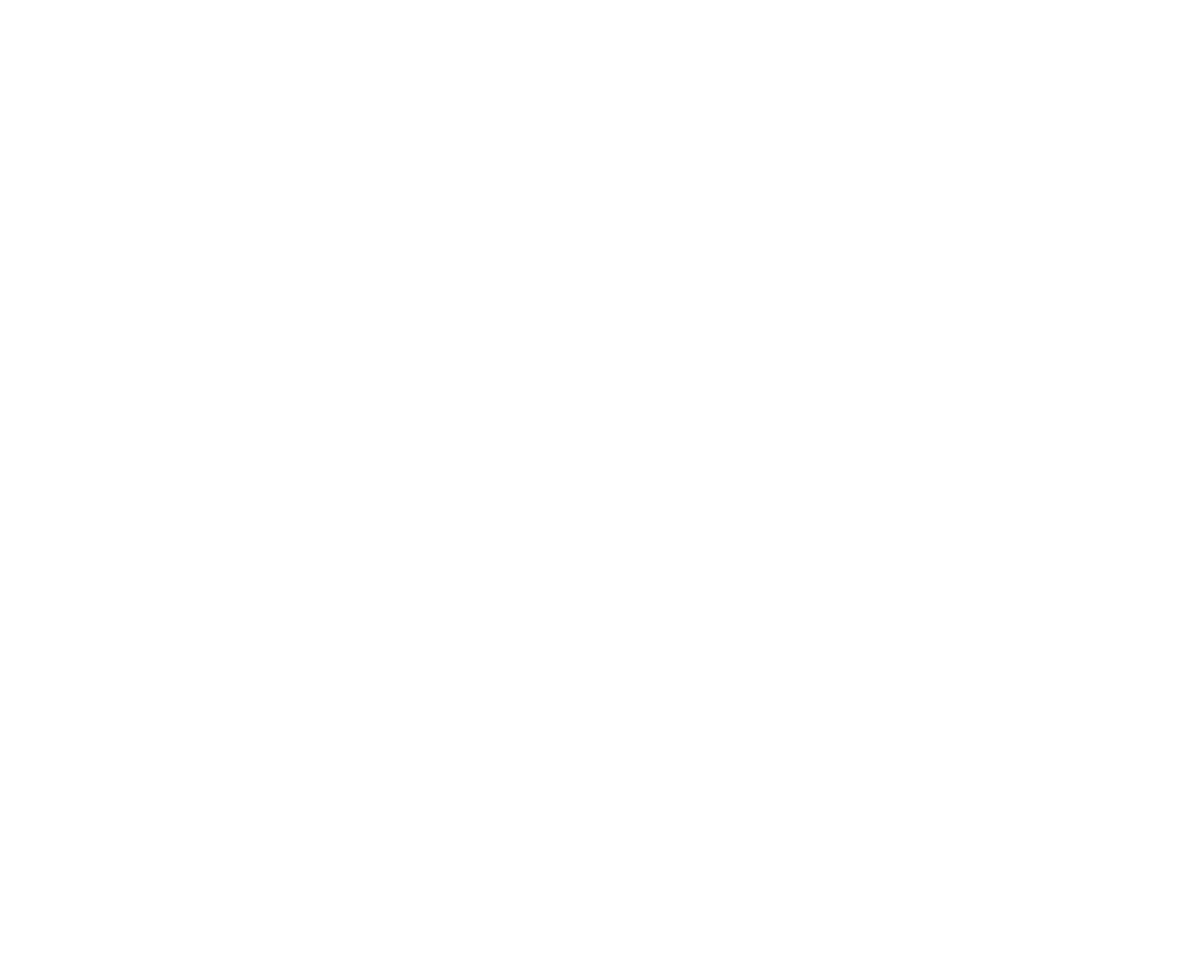
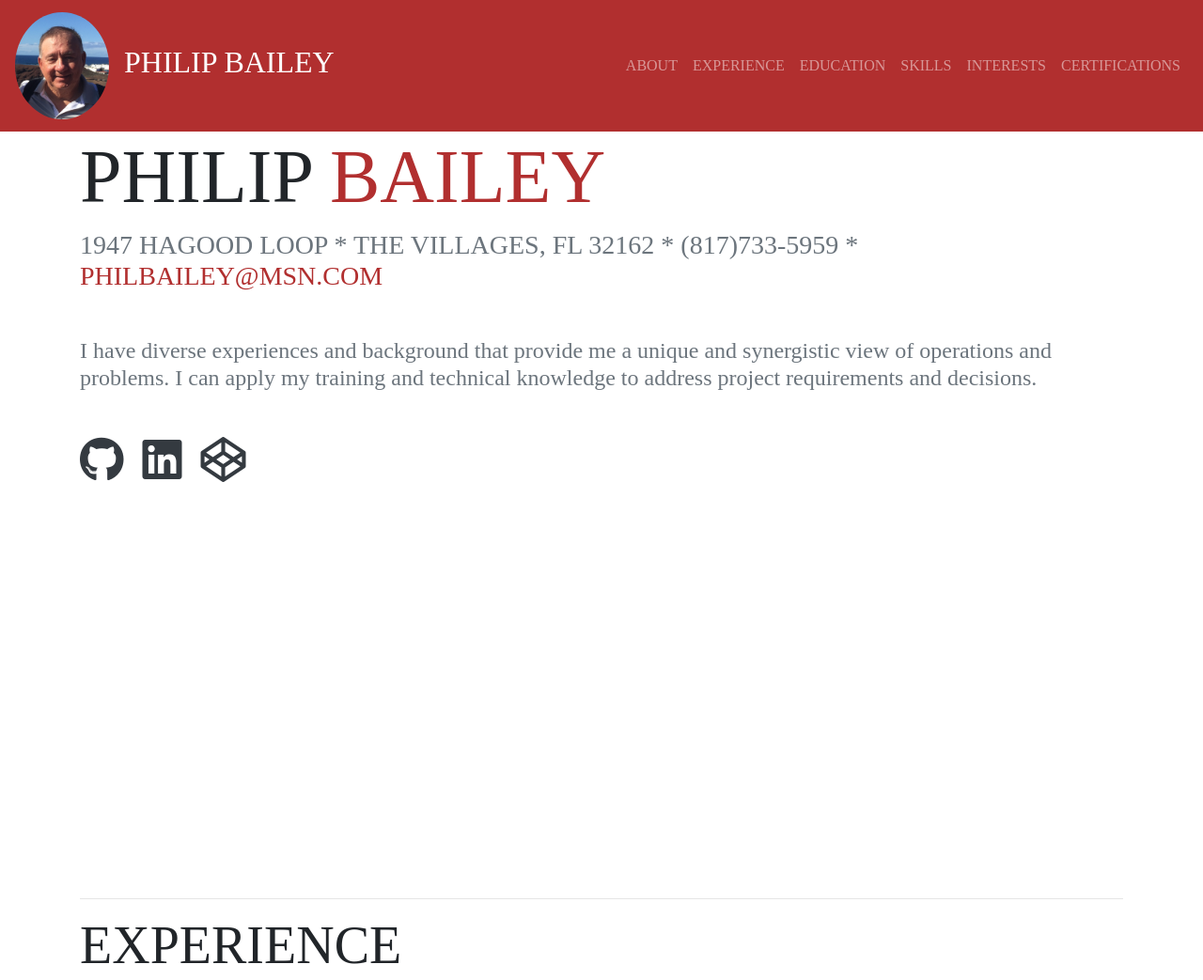
Before and after one commit to ursawd/Portfolio, a plain HTML site: page index.html in a window 1280 px wide. Shown: the top 1043 px of the page at 94% size. Before the commit the page ends 800 px from the top, so only its background shows below. Drawn offline with nearby package versions, Linux system fonts and the light colour scheme; a web font is replaced by a local one.

Commit message:
add about page

```diff
--- a/index.html
+++ b/index.html
@@ -29,8 +29,111 @@
       integrity="sha384-TX8t27EcRE3e/ihU7zmQxVncDAy5uIKz4rEkgIXeMed4M0jlfIDPvg6uqKI2xXr2"
       crossorigin="anonymous"
     />
+    <link rel="stylesheet" href="style.css" />
   </head>
   <body>
+    <nav class="navbar navbar-expand-md navbar-dark m-bg-red sticky-top">
+      <div class="d-inline-flex align-items-center">
+        <a class="navbar-brand" href="#"
+          ><img
+            class="d-none d-sm-block rounded-circle"
+            src="./img/phil.jpg"
+            alt=""
+            width="100"
+        /></a>
+        <h2 class="text-white d-inline">PHILIP BAILEY</h2>
+      </div>
+      <button
+        class="navbar-toggler"
+        type="button"
+        data-toggle="collapse"
+        data-target="#navbarSupportedContent"
+        aria-controls="navbarSupportedContent"
+        aria-expanded="false"
+        aria-label="Toggle navigation"
+      >
+        <span class="navbar-toggler-icon"></span>
+      </button>
+
+      <div class="collapse navbar-collapse" id="navbarSupportedContent">
+        <ul class="navbar-nav ml-auto">
+          <li class="nav-item">
+            <a class="nav-link" href="#about">ABOUT</a>
+          </li>
+          <li class="nav-item">
+            <a class="nav-link" href="#experience">EXPERIENCE</a>
+          </li>
+          <li class="nav-item">
+            <a class="nav-link" href="#education">EDUCATION</a>
+          </li>
+          <li class="nav-item">
+            <a class="nav-link" href="#skills">SKILLS</a>
+          </li>
+          <li class="nav-item">
+            <a class="nav-link" href="#interests">INTERESTS</a>
+          </li>
+          <li class="nav-item">
+            <a class="nav-link" href="#certifications">CERTIFICATIONS</a>
+          </li>
+        </ul>
+      </div>
+    </nav>
+    <main class="container">
+      <section id="about" class="sec-height">
+        <h2 class="m-font-huge">
+          PHILIP <span class="m-color-red">BAILEY</span>
+        </h2>
+        <h3 class="mb-5 text-muted">
+          1947 HAGOOD LOOP * THE VILLAGES, FL 32162 * (817)733-5959 *
+          <span class="m-color-red">PHILBAILEY@MSN.COM</span>
+        </h3>
+        <h4 class="text-muted">
+          I have diverse experiences and background that provide me a unique and
+          synergistic view of operations and problems. I can apply my training
+          and technical knowledge to address project requirements and decisions.
+        </h4>
+        <div id="icons" class="mt-5">
+          <a
+            class="mr-3 text-dark"
+            target="_blank"
+            href="https://github.com/ursawd"
+            ><i class="fab fa-github fa-3x"></i
+          ></a>
+          <a
+            class="mr-3 text-dark"
+            target="_blank"
+            href="https://www.linkedin.com/in/philip-d-bailey/"
+            ><i class="fab fa-linkedin fa-3x"></i
+          ></a>
+          <a
+            class="text-dark"
+            target="_blank"
+            href="https://codepen.io/philbailey"
+            ><i class="fab fa-codepen fa-3x"></i
+          ></a>
+        </div>
+      </section>
+      <section id="experience" class="sec-height">
+        <hr />
+        <p class="display-4">EXPERIENCE</p>
+      </section>
+      <section id="education" class="sec-height">
+        <hr />
+        <p class="display-4">EDUCATION</p>
+      </section>
+      <section id="skills" class="sec-height">
+        <hr />
+        <p class="display-4">SKILLS</p>
+      </section>
+      <section id="interests" class="sec-height">
+        <hr />
+        <p class="display-4">INTERESTS</p>
+      </section>
+      <section id="certifications" class="sec-height">
+        <hr />
+        <p class="display-4">CERTIFICATIONS</p>
+      </section>
+    </main>
     <!-- Bootstrap core JS-->
     <script
       src="https://code.jquery.com/jquery-3.5.1.slim.min.js"
--- /dev/null
+++ b/style.css
@@ -0,0 +1,32 @@
+/* =============================TAGS====================================== */
+html {
+  scroll-behavior: smooth;
+}
+body {
+  font-family: "Saira Extra Condensed";
+}
+/* =============================CLASSES===================================== */
+.m-bg-red {
+  background-color: rgb(177, 47, 47);
+}
+.m-color-red {
+  color: rgb(177, 47, 47);
+}
+.m-font-huge {
+  font-size: 5rem;
+}
+.sec-height {
+  min-height: 100vh;
+}
+/* From: https://spigotdesign.com/smooth-scroll-offset-anchor-links-with-css April 8,2020 */
+/* and https://developer.mozilla.org/en-US/docs/Web/CSS/:target  */
+section:target:before {
+  content: "";
+  display: block;
+  height: 200px;
+  margin: -100px 0 0;
+}
+/* ====================================IDs==================================== */
+#icons i:hover {
+  color: rgb(177, 47, 47);
+}
```
